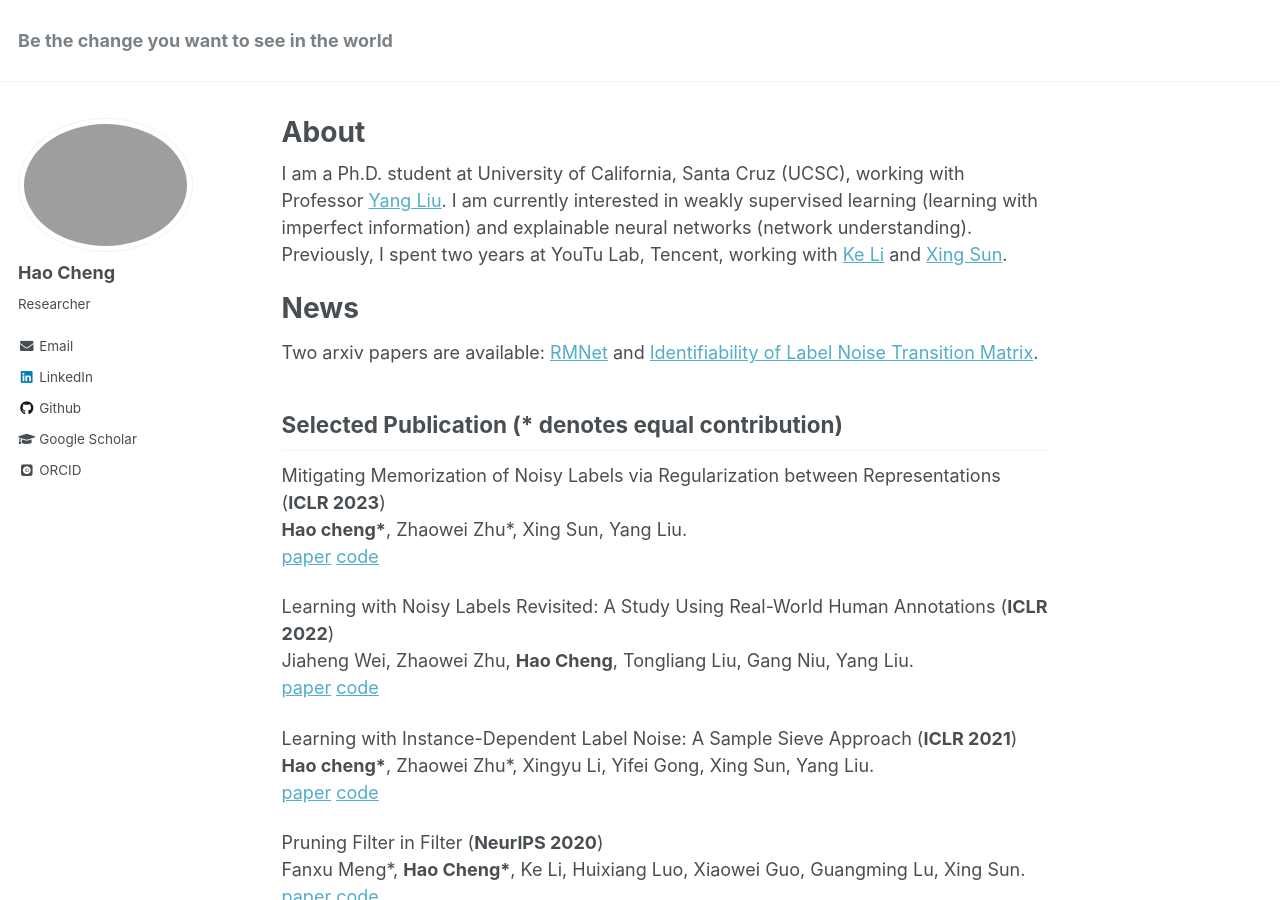
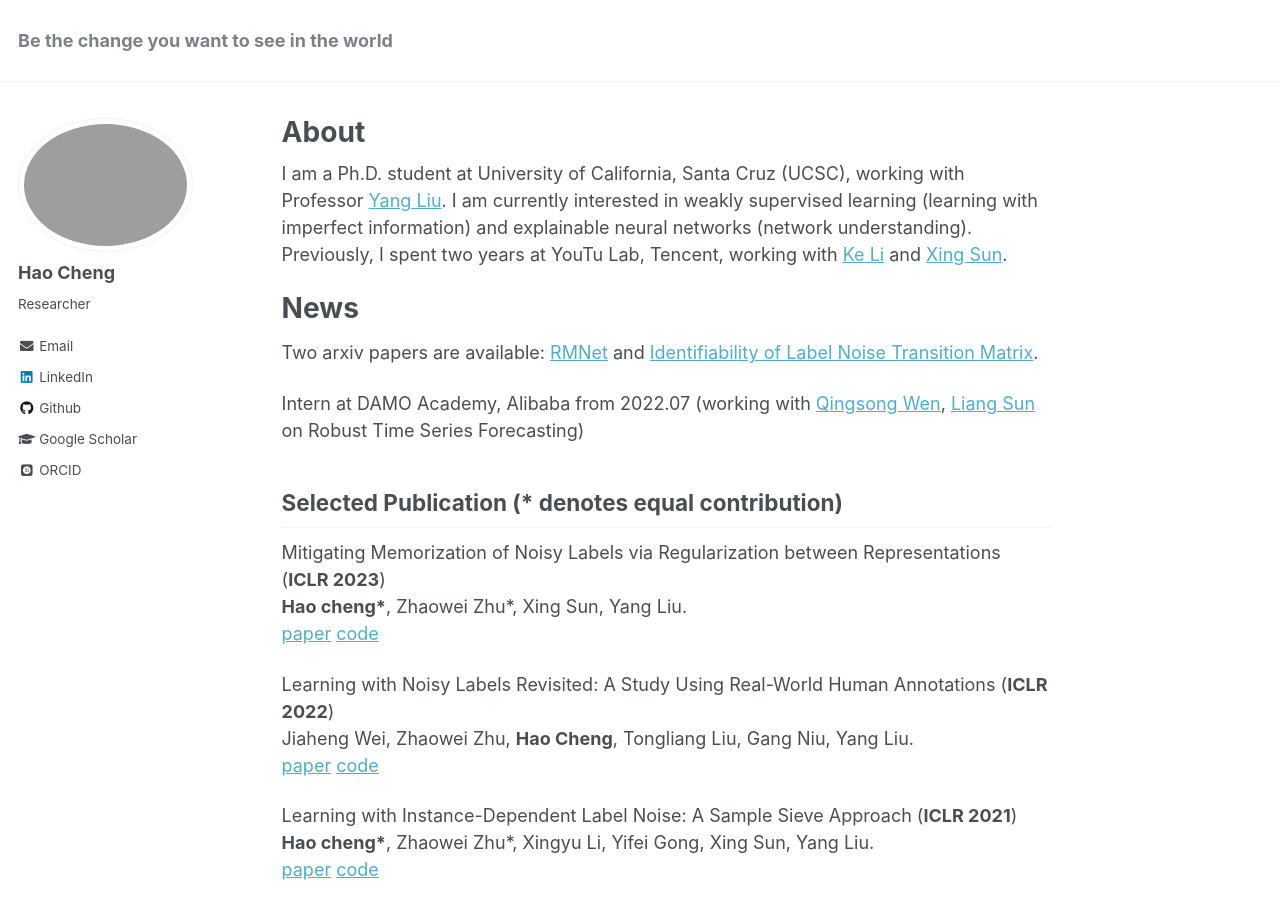
Before and after one commit to haochenglouis/haochenglouis.github.io, a Jekyll site: the page built from _pages/about.md, in a window 1280 px wide and 900 px high. Built offline with Jekyll 4.4.1, drawn with Linux system fonts in a browser that asks for light colours; some web fonts are replaced.

Commit message:
Update about.md

```diff
--- a/_pages/about.md
+++ b/_pages/about.md
@@ -15,6 +15,8 @@ Professor [Yang Liu](http://www.yliuu.com). I am currently interested in weakly
 News
 ======
 Two arxiv papers are available: [RMNet](https://arxiv.org/abs/2111.00687) and [Identifiability of Label Noise Transition Matrix](https://arxiv.org/abs/2202.02016).
+
+Intern at DAMO Academy, Alibaba from 2022.07 (working with [Qingsong Wen](https://sites.google.com/site/qingsongwen8/), [Liang Sun](https://scholar.google.com/citations?user=8JbrsgUAAAAJ&hl=en) on Robust Time Series Forecasting)
 
 ## Selected Publication (* denotes equal contribution)
 
```
